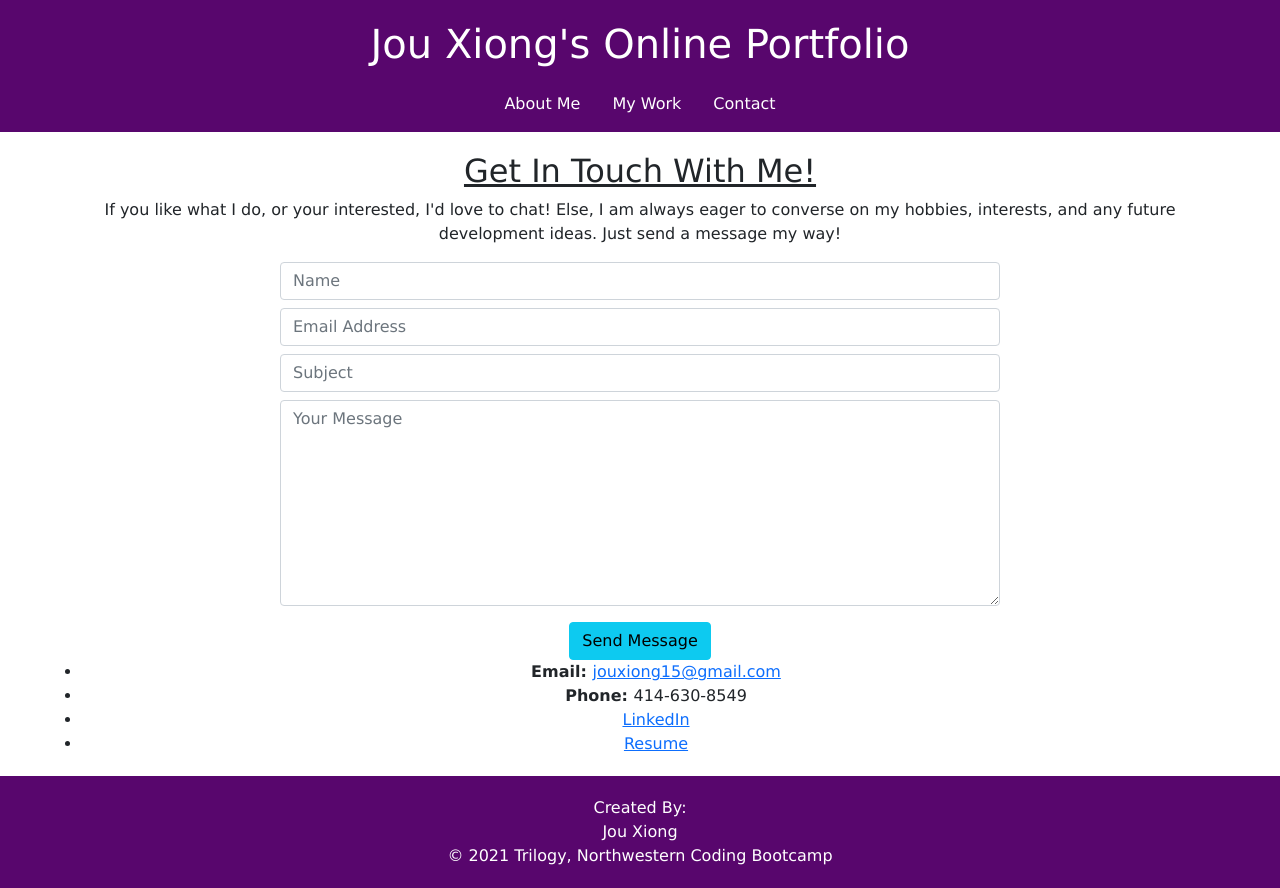
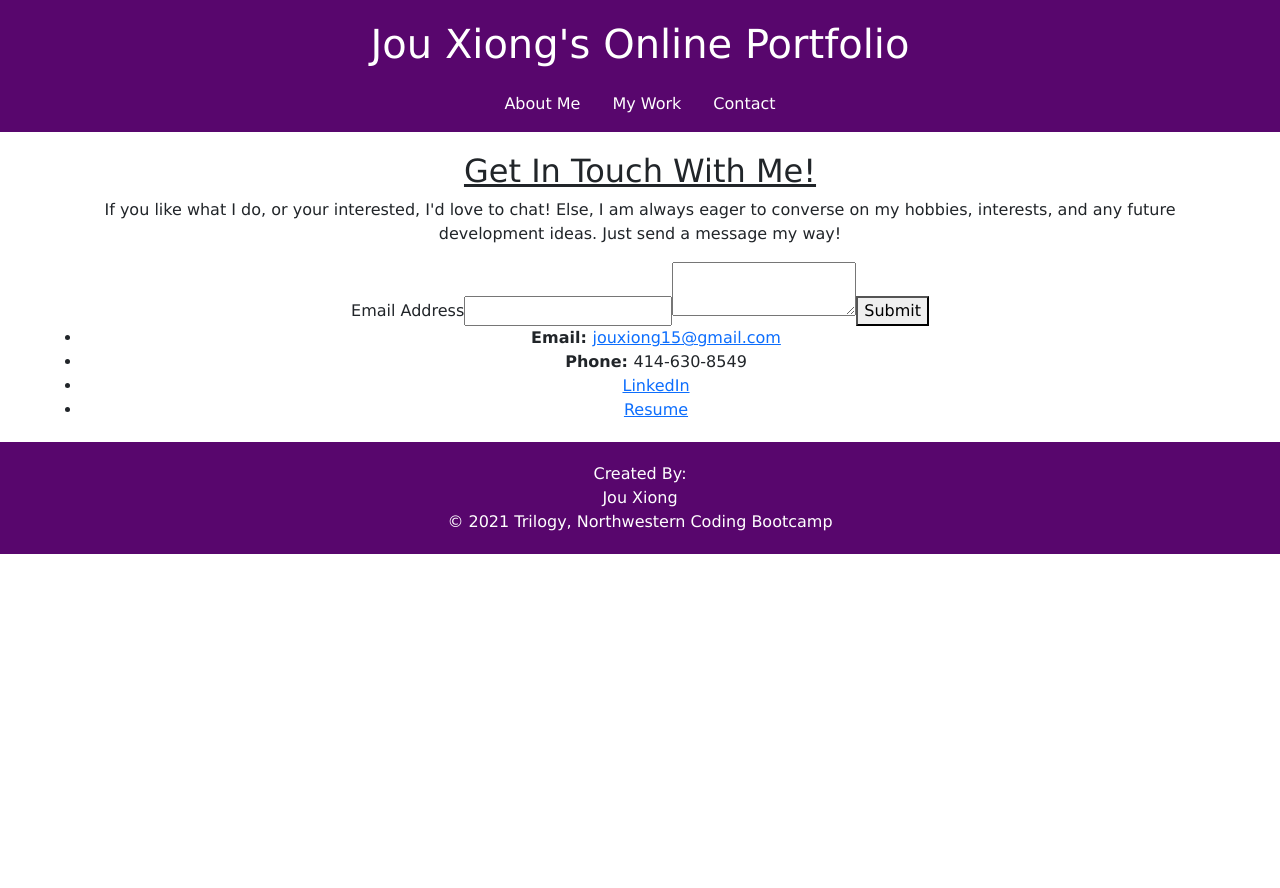
Before and after one commit to JXIong15/20-react-portfolio, a React (Create React App) app: page /contact in a window 1280 px wide. After the commit the page ends 800 px from the top, so only its background shows below. Built offline with nearby package versions, Linux system fonts and the light colour scheme.

Commit message:
got formspree to work

```diff
--- a/package.json
+++ b/package.json
@@ -3,11 +3,11 @@
   "version": "0.1.0",
   "private": true,
   "dependencies": {
+    "@formspree/react": "^2.2.3",
     "@testing-library/jest-dom": "^5.14.1",
     "@testing-library/react": "^11.2.7",
     "@testing-library/user-event": "^12.8.3",
     "bootstrap": "^5.0.2",
-    "emailjs-com": "^3.1.0",
     "react": "^17.0.2",
     "react-dom": "^17.0.2",
     "react-hook-form": "^7.9.0",
--- a/src/components/pages/Contact/Form.js
+++ b/src/components/pages/Contact/Form.js
@@ -1,43 +1,40 @@
-import React from "react";
-import emailjs from "emailjs-com";
+import React from 'react';
+import { useForm, ValidationError } from '@formspree/react';
 
-export default function Form() {
+function Form() {
+  const [state, handleSubmit] = useForm("moqylqpk");
+  if (state.succeeded) {
+      return <p>Thanks for joining!</p>;
+  }
+  return (
+      <form onSubmit={handleSubmit}>
+      <label htmlFor="email">
+        Email Address
+      </label>
+      <input
+        id="email"
+        type="email"
+        name="email"
+      />
+      <ValidationError
+        prefix="Email"
+        field="email"
+        errors={state.errors}
+      />
+      <textarea
+        id="message"
+        name="message"
+      />
+      <ValidationError
+        prefix="Message"
+        field="message"
+        errors={state.errors}
+      />
+      <button type="submit" action="https://formspree.io/f/moqylqpk">
+        Submit
+      </button>
+    </form>
+  );
+}
 
-    function sendEmail(e) {
-        e.preventDefault();
-        emailjs.sendForm('gmail', 'template_ntxe6g9', e.target, 'user_urGX8ANaqHgudfBxPHZF9')
-            .then((result) => {
-                console.log(result.text);
-            }, (error) => {
-                console.log(error.text);
-            });
-        e.target.reset();
-    }
-
-    return (
-        <div>
-            <div className="container">
-                <form onSubmit={sendEmail}>
-                    <div className="row form-group mx-auto">
-                        <div className="col-8 form-group mx-auto">
-                            <input type="text" className="form-control" placeholder="Name" name="name" />
-                        </div>
-                        <div className="col-8 form-group pt-2 mx-auto">
-                            <input type="email" className="form-control" placeholder="Email Address" name="email" />
-                        </div>
-                        <div className="col-8 form-group pt-2 mx-auto">
-                            <input type="text" className="form-control" placeholder="Subject" name="subject" />
-                        </div>
-                        <div className="col-8 form-group pt-2 mx-auto">
-                            <textarea className="form-control" id="" cols="30" rows="8" placeholder="Your Message" name="message"></textarea>
-                        </div>
-                        <div className="col-8 pt-3 mx-auto">
-                            <input type="submit" className="btn btn-info" value="Send Message"></input>
-                        </div>
-                    </div>
-                </form>
-            </div>
-        </div>
-    )
-
-}
+export default Form;
```
Also changed, not shown: 1 other file (tests, documents, lock files or other folders).
